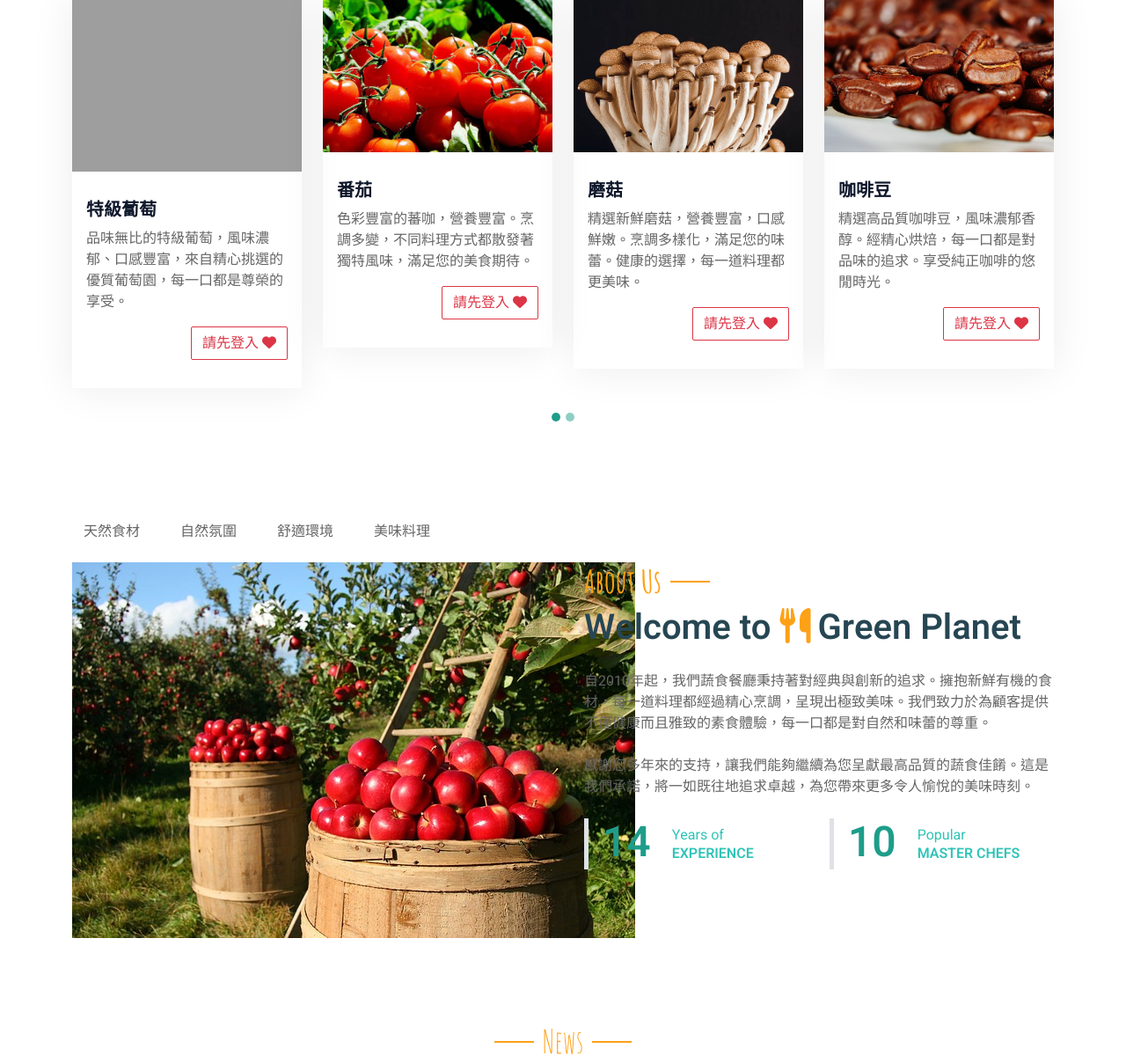
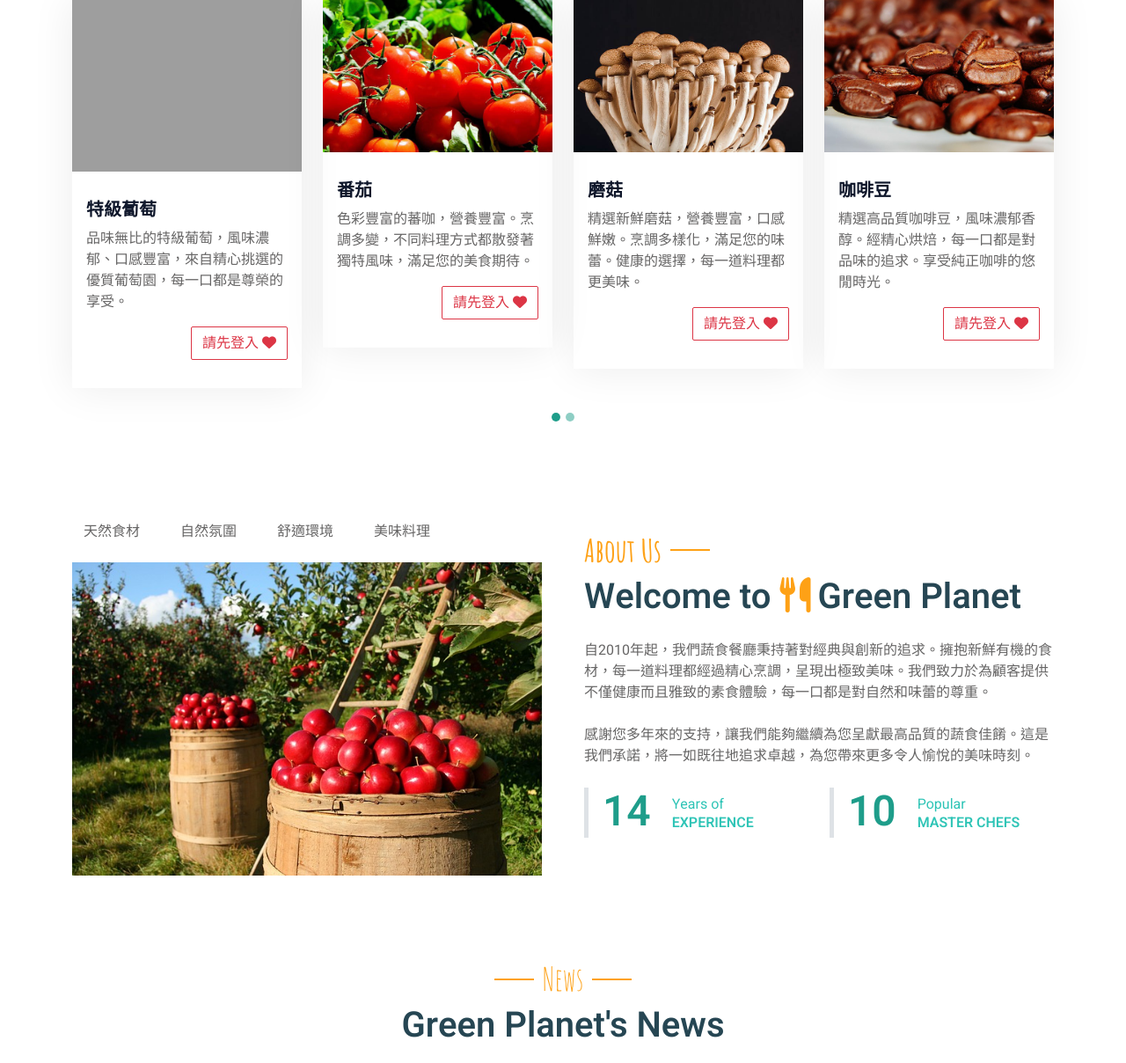
Before and after one commit to evechen1226/112-b5-CRUD, a PHP site: page / in a window 1280 px wide. Shown: the part 700-1908 px from the top of the page at 88% size. Run offline with PHP 8.4, Linux system fonts and the light colour scheme; data comes from the database, SQL or seed files in the repository; data that the repository does not hold is empty; grey boxes are pictures that could not be loaded.

Commit message:
fix:front/about.php--修正圖片在視窗567px下跑版，增加class標籤col-12

```diff
--- a/front/about.php
+++ b/front/about.php
@@ -21,15 +21,14 @@
                       <div class="conttainer mt-3 page-container" id="page1">
                         <div class="row">
                           <div class="col">
-
-                            <img src="./img/apples-1872997_640.jpg" alt="" srcset="">
+                            <img src="./img/apples-1872997_640.jpg" class='col-12'>
                           </div>
                         </div>
                       </div>
                       <div class="conttainer mt-3 page-container" id="page2">
                         <div class="row">
                           <div class="col">
-                            <img src="./img/flower-3029416_640.jpg" alt="" srcset="">
+                            <img src="./img/flower-3029416_640.jpg" class='col-12'>
 
                           </div>
                         </div>
@@ -37,7 +36,7 @@
                       <div class="conttainer mt-3 page-container" id="page3">
                         <div class="row">
                           <div class="col">
-                            <img src="./img/food-5282718_640.jpg" alt="" srcset="">
+                            <img src="./img/food-5282718_640.jpg" class='col-12'>
 
                           </div>
                         </div>
@@ -45,7 +44,7 @@
                       <div class="conttainer mt-3 page-container" id="page4">
                         <div class="row">
                           <div class="col">
-                            <img src="./img/lifestyle-2569540_640.jpg" alt="" srcset="">
+                            <img src="./img/lifestyle-2569540_640.jpg" class='col-12'>
 
 
                           </div>
```
